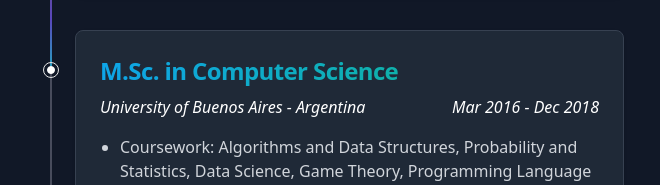
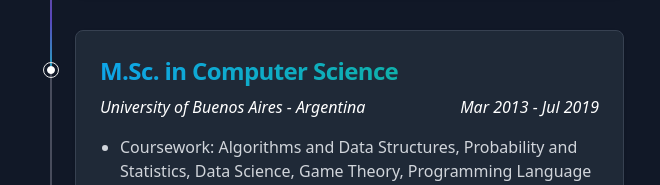
Before and after one commit to martinjedwabny/martinjedwabny.github.io, a React (Vite) app: page / in a window 1280 px wide. Shown: the part 2568-2753 px from the top of the page, without its empty margins (312-972 px from the left). Built offline with nearby package versions, Linux system fonts and the light colour scheme.

Commit message:
fix: correct dates

```diff
--- a/src/components/EducationSection/EducationSection.tsx
+++ b/src/components/EducationSection/EducationSection.tsx
@@ -19,8 +19,8 @@ const items: TimelineItem[] = [
         title: "M.Sc. in Computer Science",
         entity: "University of Buenos Aires",
         place: "Argentina",
-        startDate: "Mar 2016",
-        endDate: "Dec 2018",
+        startDate: "Mar 2013",
+        endDate: "Jul 2019",
         description: [
             "Coursework: Algorithms and Data Structures, Probability and Statistics, Data Science, Game Theory, Programming Language paradigms, and Algebra.",
             "GPA: 9.47 on a 0-10 scale.",
```
